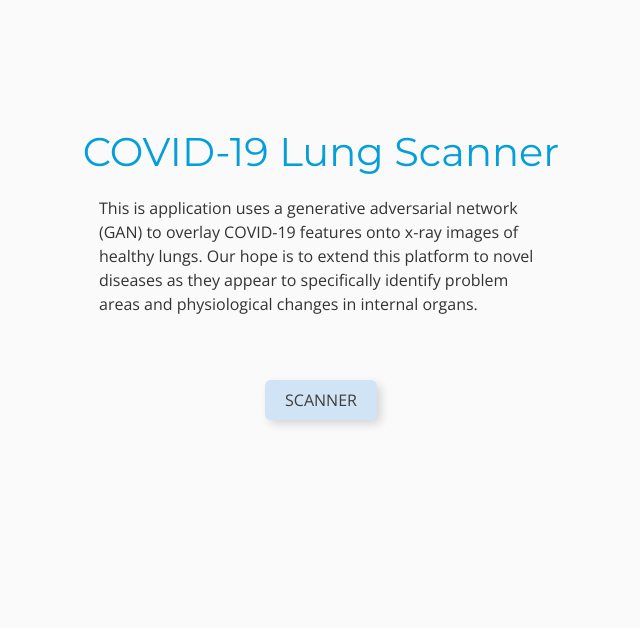
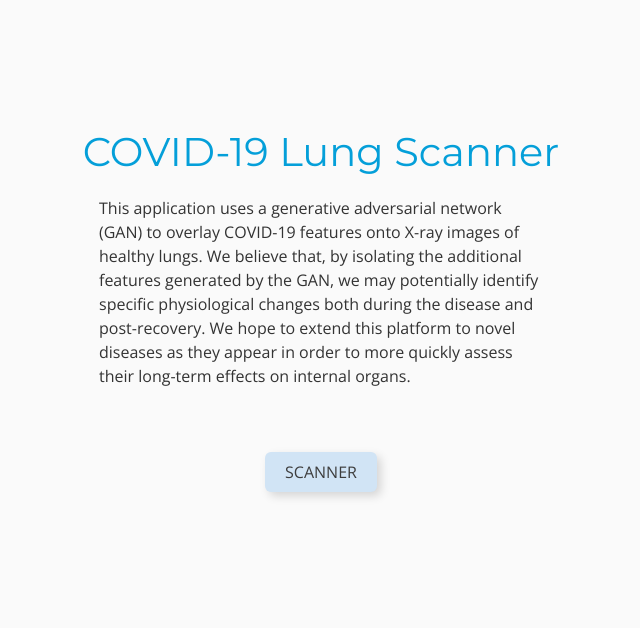
Before and after one commit to avdravid/COVIDify, a Flask app: page / in a window 1280 px wide. Shown: the top 628 px of the page, without its empty margins (319-959 px from the left). Run offline with Flask 2, Linux system fonts and the light colour scheme; some libraries are stand-ins or nearby versions.

Commit message:
added to main text

```diff
--- a/templates/home.html
+++ b/templates/home.html
@@ -35,8 +35,10 @@
             {%endwith%}
             <div class="column centered-container body">
                 <h1>COVID-19 Lung Scanner</h1>
-                <p class="info">This is application uses a generative adversarial network (GAN) to overlay COVID-19 features onto x-ray images of healthy lungs.
-                Our hope is to extend this platform to novel diseases as they appear to specifically identify problem areas and physiological changes in internal organs.</p>
+                <p class="info">This application uses a generative adversarial network (GAN)
+                to overlay COVID-19 features onto X-ray images of healthy lungs. We believe
+                that, by isolating the additional features generated by the GAN, we may potentially identify specific physiological changes both during the disease and post-recovery.
+                We hope to extend this platform to novel diseases as they appear in order to more quickly assess their long-term effects on internal organs.</p>
             </div>
             <button class="styled-button">
                 <a class="custom-button" href="{{ url_for('upload') }}">SCANNER</a>
```
Also changed, not shown: 1 other file.
